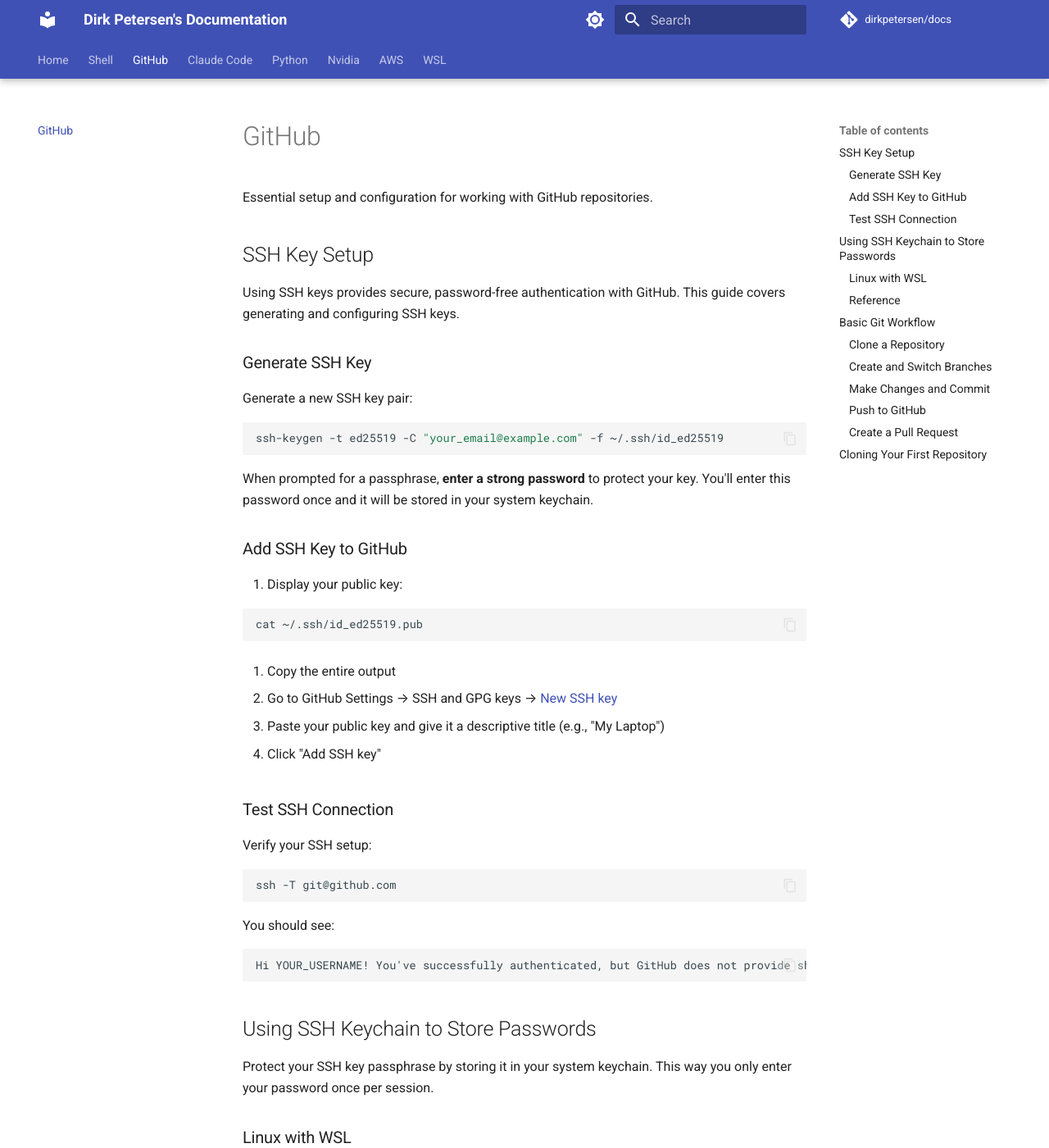
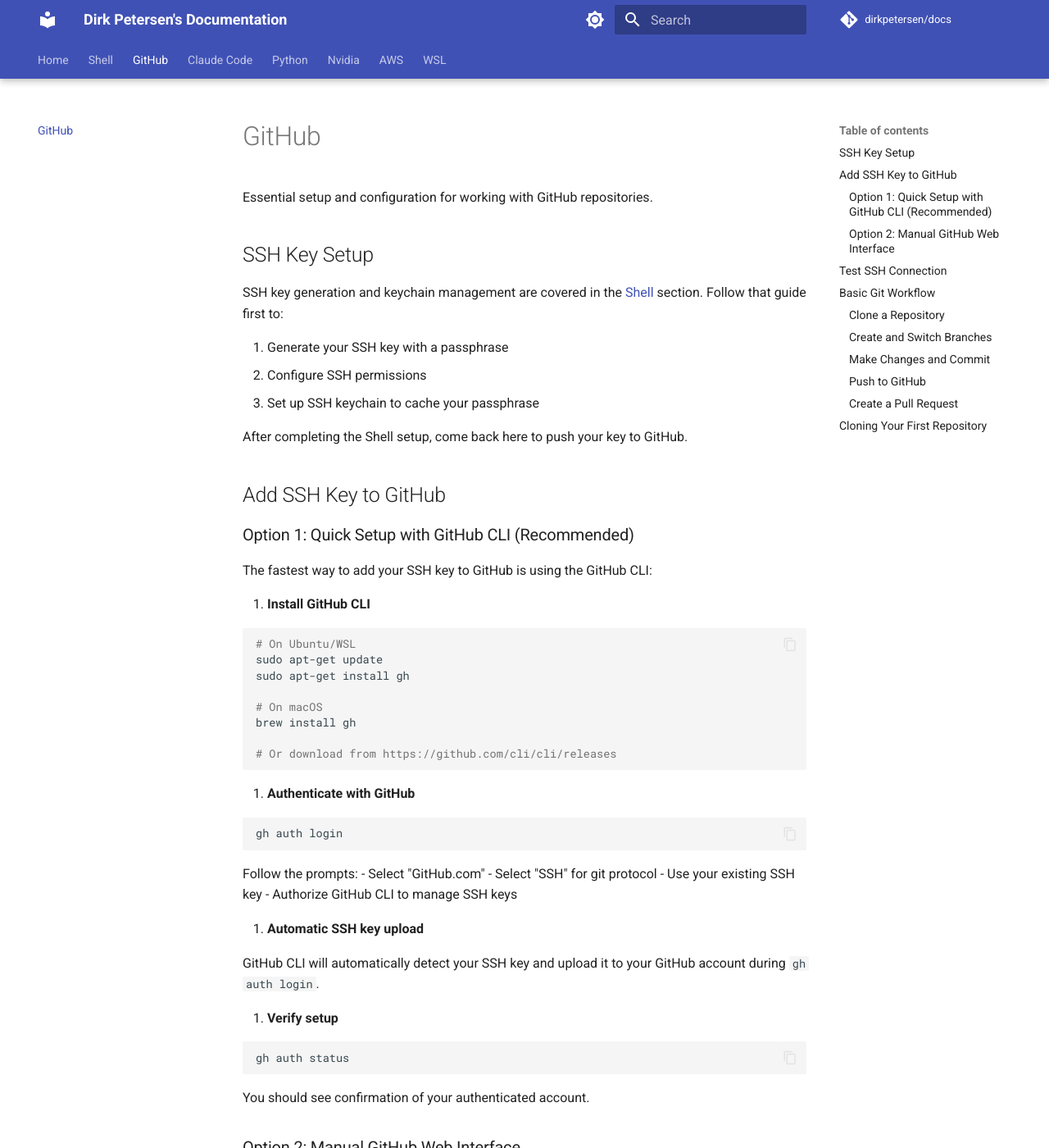
Before and after one commit to dirkpetersen/docs, an MkDocs documentation site: the page built from docs/github/index.md, in a window 1280 px wide and 1400 px high. Shown: the whole window at 82% size. Built offline with MkDocs 1.6.1 and Material for MkDocs 9.7.7, drawn with Linux system fonts in a browser that asks for light colours; comment, search, counter and statistics services are not loaded; some of the changed text lies outside the part shown.

Commit message:
Simplify GitHub documentation with Shell section reference and GitHub CLI quick setup
- Point to Shell section for SSH key generation and keychain setup
- Add GitHub CLI installation and authentication instructions
- Make SSH key upload automatic via 'gh auth login'
- Keep manual web interface option as fallback
- Streamlined and focused GitHub setup flow

🤖 Generated with Claude Code

Co-Authored-By: Claude <noreply@anthropic.com>

````diff
--- a/docs/github/index.md
+++ b/docs/github/index.md
@@ -4,19 +4,60 @@ Essential setup and configuration for working with GitHub repositories.
 
 ## SSH Key Setup
 
-Using SSH keys provides secure, password-free authentication with GitHub. This guide covers generating and configuring SSH keys.
+SSH key generation and keychain management are covered in the [Shell](../shell/index.md) section. Follow that guide first to:
 
-### Generate SSH Key
+1. Generate your SSH key with a passphrase
+2. Configure SSH permissions
+3. Set up SSH keychain to cache your passphrase
 
-Generate a new SSH key pair:
+After completing the Shell setup, come back here to push your key to GitHub.
+
+## Add SSH Key to GitHub
+
+### Option 1: Quick Setup with GitHub CLI (Recommended)
+
+The fastest way to add your SSH key to GitHub is using the GitHub CLI:
+
+1. **Install GitHub CLI**
 
 ```bash
-ssh-keygen -t ed25519 -C "your_email@example.com" -f ~/.ssh/id_ed25519
+# On Ubuntu/WSL
+sudo apt-get update
+sudo apt-get install gh
+
+# On macOS
+brew install gh
+
+# Or download from https://github.com/cli/cli/releases
 ```
 
-When prompted for a passphrase, **enter a strong password** to protect your key. You'll enter this password once and it will be stored in your system keychain.
+2. **Authenticate with GitHub**
 
-### Add SSH Key to GitHub
+```bash
+gh auth login
+```
+
+Follow the prompts:
+- Select "GitHub.com"
+- Select "SSH" for git protocol
+- Use your existing SSH key
+- Authorize GitHub CLI to manage SSH keys
+
+3. **Automatic SSH key upload**
+
+GitHub CLI will automatically detect your SSH key and upload it to your GitHub account during `gh auth login`.
+
+4. **Verify setup**
+
+```bash
+gh auth status
+```
+
+You should see confirmation of your authenticated account.
+
+### Option 2: Manual GitHub Web Interface
+
+If you prefer the web interface:
 
 1. Display your public key:
 
@@ -32,9 +73,9 @@ cat ~/.ssh/id_ed25519.pub
 
 5. Click "Add SSH key"
 
-### Test SSH Connection
+## Test SSH Connection
 
-Verify your SSH setup:
+Verify your SSH setup works with GitHub:
 
 ```bash
 ssh -T git@github.com
@@ -45,43 +86,6 @@ You should see:
 ```
 Hi YOUR_USERNAME! You've successfully authenticated, but GitHub does not provide shell access.
 ```
-
-## Using SSH Keychain to Store Passwords
-
-Protect your SSH key passphrase by storing it in your system keychain. This way you only enter your password once per session.
-
-### Linux with WSL
-
-For WSL2 on Windows, use ssh-keychain to manage your SSH key passphrase:
-
-1. **Install ssh-keychain**
-
-```bash
-sudo apt-get update
-sudo apt-get install ssh-askpass ssh-keychain
-```
-
-2. **Add to your shell configuration** (`.bashrc`, `.zshrc`, etc.)
-
-```bash
-# SSH Keychain - unlocks SSH key passphrase once per session
-eval $(ssh-keychain -q -t 4h ~/.ssh/id_ed25519)
-```
-
-3. **Reload your shell**
-
-```bash
-source ~/.bashrc  # or ~/.zshrc
-```
-
-4. **First SSH command of the session**
-
-On your first SSH/Git command of the session, you'll be prompted for your SSH key passphrase. Enter it once and it will be cached in keychain for the next 4 hours.
-
-### Reference
-
-For more details on SSH keychain setup with WSL:
-https://askubuntu.com/questions/1356352/install-ssh-keychain-on-ubuntu-with-wsl
 
 ## Basic Git Workflow
 
````
